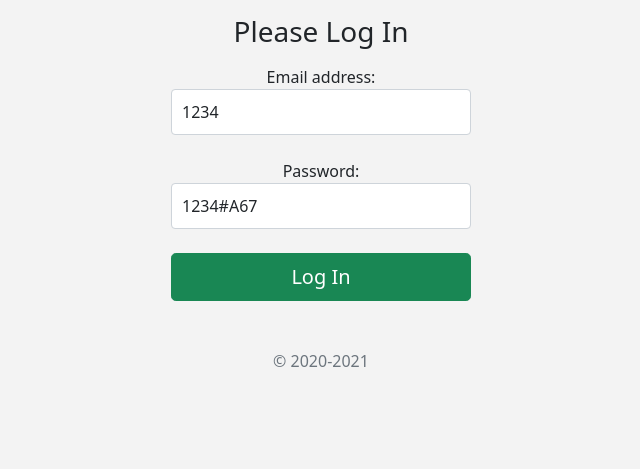
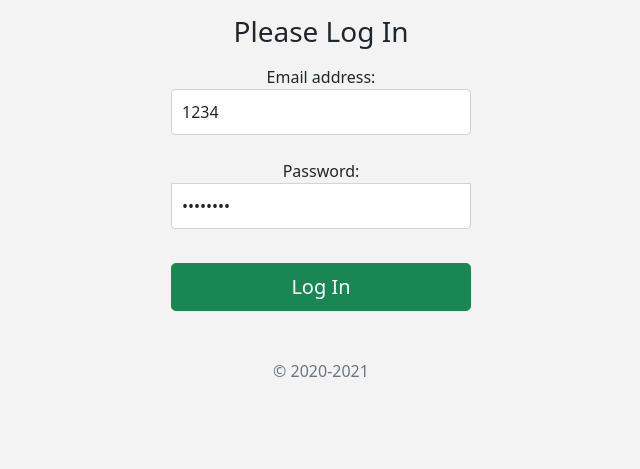
Before and after one commit to xlxs-1/HAR-Tools, a PHP site: page /login/ in a window 1280 px wide. Shown: the part 100-569 px from the top of the page, without its empty margins (319-959 px from the left). Run offline with PHP 8.4, Linux system fonts and the light colour scheme.

Commit message:
mini fix

```diff
--- a/www/login/index.php
+++ b/www/login/index.php
@@ -42,7 +42,7 @@
     <label for="email">Email address:</label>
     <input class="form-control me-2" type="text" name="email" value="1234" id="email" placeholder="E-mail"><br>
     <label for="password">Password:</label>
-    <input class="form-control me-2" type="text" name="password" value="1234#A67" id="password" placeholder="Password"><br>
+    <input class="form-control me-2" type="password" name="password" value="1234#A67" id="password" placeholder="Password"><br>
     <button class="w-100 btn btn-lg btn-success" type="submit" value="Login" name="button" form="form1">Log In</button>
     <!--
     <div class="checkbox mb-3">
```
